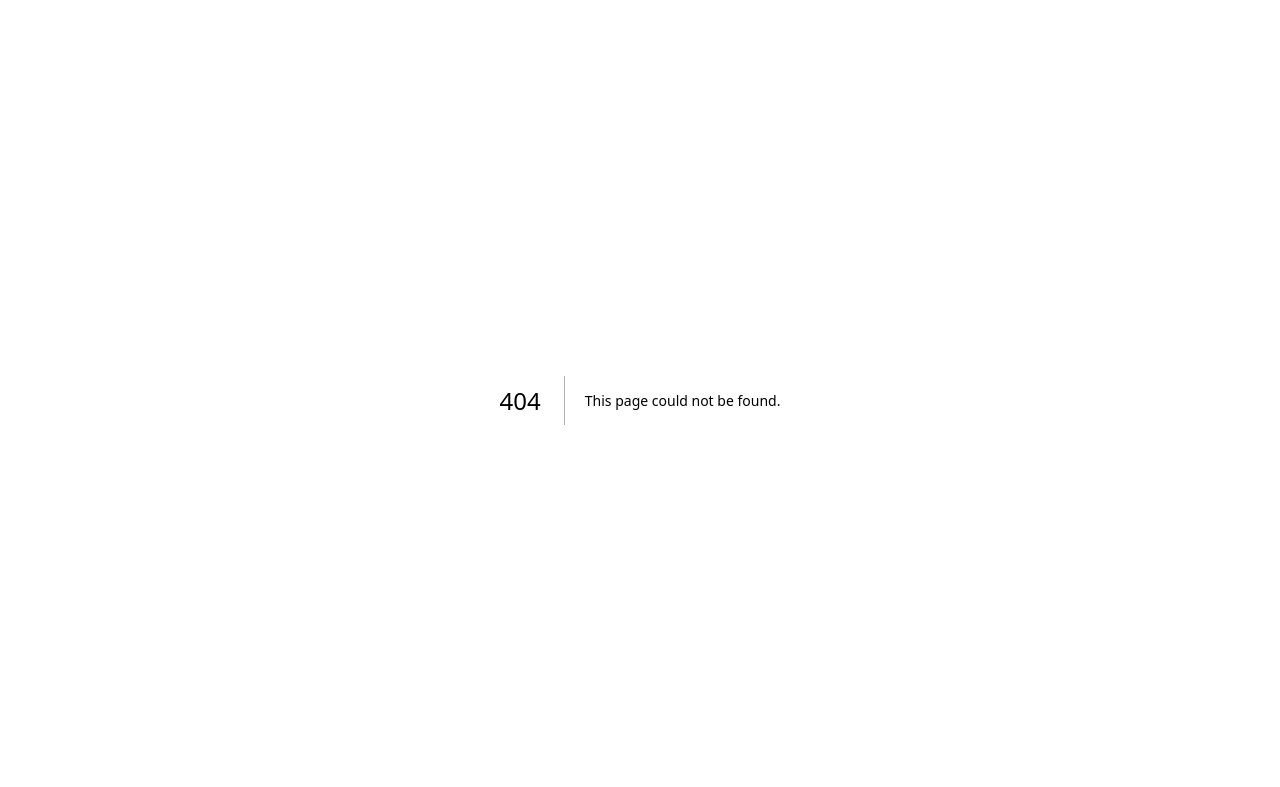
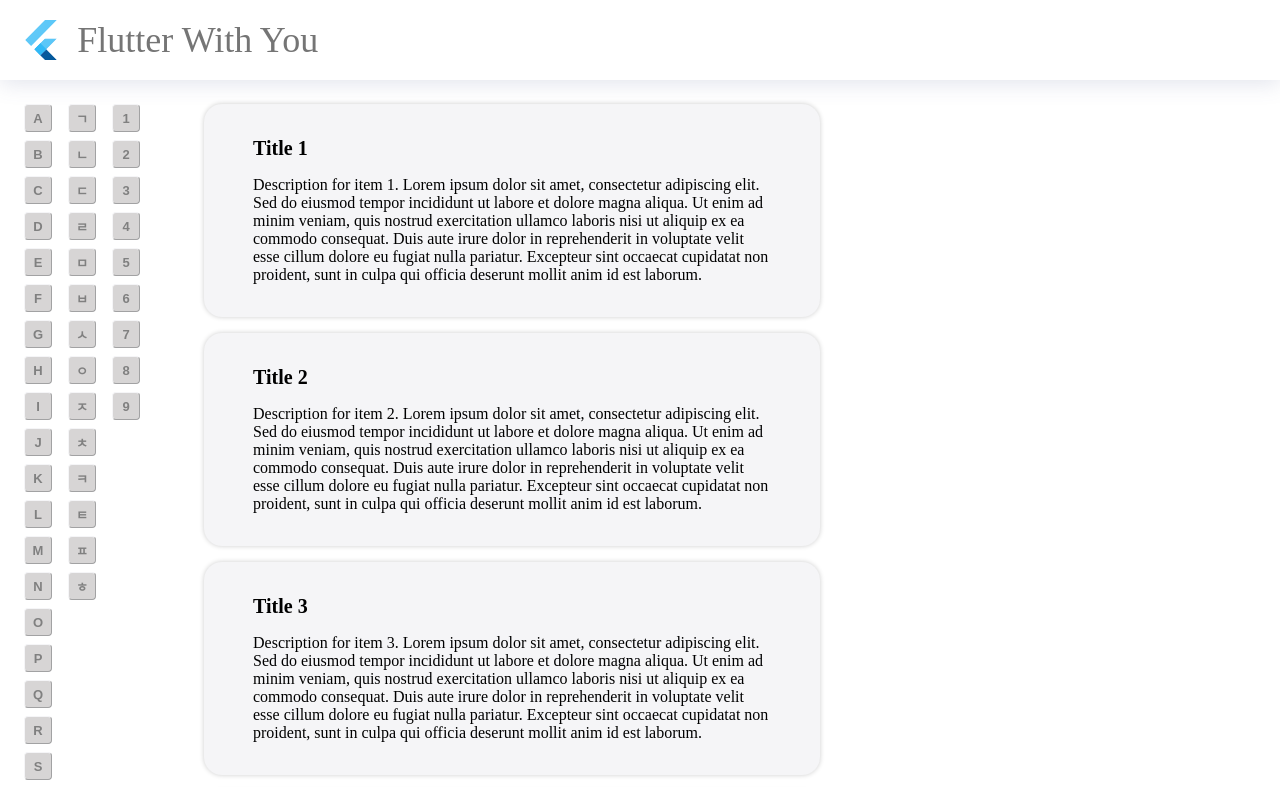
Before and after one commit to flutterwithyou/flutterwithyou-app, a Next.js app: page /glossary in a window 1280 px wide. Before the commit this address had no page. Shown: the top 787 px of the page. Built offline with nearby package versions, Linux system fonts and the light colour scheme.

Commit message:
init glossary layout

```diff
--- /dev/null
+++ b/components/GlossaryItem.tsx
@@ -0,0 +1,22 @@
+import React from 'react';
+import styles from "../styles/GlossaryPage.module.css";
+
+const GlossaryItem: React.FC = () => {
+    const items = Array.from({ length: 5 }, (_, index) => ({
+        title: `Title ${index + 1}`,
+        description: `Description for item ${index + 1}. Lorem ipsum dolor sit amet, consectetur adipiscing elit. Sed do eiusmod tempor incididunt ut labore et dolore magna aliqua. Ut enim ad minim veniam, quis nostrud exercitation ullamco laboris nisi ut aliquip ex ea commodo consequat. Duis aute irure dolor in reprehenderit in voluptate velit esse cillum dolore eu fugiat nulla pariatur. Excepteur sint occaecat cupidatat non proident, sunt in culpa qui officia deserunt mollit anim id est laborum.`
+    }));
+
+    return (
+        <div className={styles.container}>
+            {items.map((item, index) => (
+                <div key={index} className={styles.glossary}>
+                    <h3>{item.title}</h3>
+                    <p>{item.description}</p>
+                </div>
+            ))}
+        </div>
+    );
+};
+
+export default GlossaryItem;
--- /dev/null
+++ b/components/Header.tsx
@@ -0,0 +1,17 @@
+
+import styles from "../styles/GlossaryPage.module.css"
+const Header: React.FC = () => {
+    return (
+        <header className={styles.header}>
+            <a
+                href="./"
+                rel="noopener noreferrer"
+            >
+                <img src="/flutter.svg" className={styles.logo} alt="logo" />
+                <span className={styles.title}>Flutter With You</span>
+            </a>
+        </header>
+    );
+};
+
+export default Header;
--- /dev/null
+++ b/components/NavButton.tsx
@@ -0,0 +1,37 @@
+// NavButton.tsx
+
+import React from 'react';
+import styles from "../styles/GlossaryPage.module.css";
+
+interface AlphabetNavigationProps {
+    version: string;
+    onItemClick: (alphabet: string) => void;
+}
+
+const NavButton: React.FC<AlphabetNavigationProps> = ({ version, onItemClick }) => {
+    let alphabets: string[] = [];
+
+    switch (version) {
+        case 'ko':
+            alphabets = ['ㄱ', 'ㄴ', 'ㄷ', 'ㄹ', 'ㅁ', 'ㅂ', 'ㅅ', 'ㅇ', 'ㅈ', 'ㅊ', 'ㅋ', 'ㅌ', 'ㅍ', 'ㅎ'];
+            break;
+        case 'num':
+            alphabets = ['1', '2', '3', '4', '5', '6', '7', '8', '9'];
+            break;
+        default:
+            alphabets = Array.from({ length: 26 }, (_, index) => String.fromCharCode(65 + index));
+            break;
+    }
+
+    return (
+        <div className={styles.navigationContainer}>
+            {alphabets.map((alphabet, index) => (
+                <button className={styles.navigation} key={index} onClick={() => onItemClick(alphabet)}>
+                    {alphabet}
+                </button>
+            ))}
+        </div>
+    );
+};
+
+export default NavButton;
--- /dev/null
+++ b/pages/glossary.tsx
@@ -0,0 +1,24 @@
+import { NextPage } from "next"
+import Header from "@/components/Header"
+import NavButton from "@/components/NavButton"
+import GlossaryItem from "@/components/GlossaryItem"
+import styles from "@/styles/GlossaryPage.module.css";
+const GlossaryPage: NextPage = () => {
+    const versions = ['en', 'ko', 'num'];
+
+
+    return <div className={styles.app}>
+        <Header />
+        <main className={styles.main}>
+            {versions.map(version => (
+                <NavButton key={version} version={version} onItemClick={function (alphabet: string): void {
+                    throw new Error("Function not implemented.")
+                }} />
+            ))}
+            <GlossaryItem />
+            <div className={styles.col4}></div>
+        </main>
+    </div>
+}
+
+export default GlossaryPage
--- /dev/null
+++ b/styles/GlossaryPage.module.css
@@ -0,0 +1,108 @@
+.app {
+    --body-bg-color: #fff;
+    --body-font: "Apple SD 산돌고딕 Neo", "Apple SD Sandol Gothic Neo", "AppleGothic";
+    background-color: var(--body-bg-color);
+    display: flex;
+    flex-direction: column;
+    flex: 1 1 auto;
+    max-width: 100%;
+    min-height: 100vh;
+    position: relative;
+    -webkit-font-smoothing: antialiased;
+    font-family: var(--body-font);
+}
+
+.header {
+    height: 10vh;
+    width: 100%;
+    transition: box-shadow 0.3s;
+    display: flex;
+    box-shadow: 0 4px 20px rgba(88, 99, 148, 0.17);
+    align-items: center;
+    flex-direction: row;
+    position: sticky;
+    top: 0;
+    padding: 0 25px;
+    z-index: 1000;
+}
+
+.header a {
+    display: contents;
+}
+
+/* .header a:hover {
+    cursor: pointer;
+} */
+
+.logo {
+    height: 5vmin;
+    margin-right: 20px;
+}
+
+.title {
+    font-size: calc(4.5vmin);
+    color: #757575;
+}
+
+.main {
+    display: flex;
+    flex: 1 1 auto;
+    color: Black;
+    padding-block: 1.5rem;
+    padding-inline: 1.5rem;
+}
+
+.container {
+    display: flex;
+    flex-direction: column;
+    gap: 1rem;
+    margin-inline-start: 3rem;
+    max-inline-size: 50%;
+}
+
+.glossary {
+    background-color: #F5F5F7;
+    border-radius: 18px;
+    box-sizing: border-box;
+    border: 1px solid transparent;
+    box-shadow: 0 0 5px rgba(0, 0, 0, 0.2);
+    padding: 2rem 3rem;
+    min-height: 20vh;
+}
+
+.glossary h3 {
+    font-size: 20px;
+    font-weight: 600;
+    margin-block-end: 1rem;
+}
+
+.glossary p {
+    font-size: 16px;
+    overflow-wrap: break-word;
+    word-wrap: break-word;
+}
+
+.navigation {
+    background-color: rgba(165, 161, 161, 0.445);
+    font-weight: 700;
+    font-size: 13px;
+    border-radius: 0.25rem;
+    width: 1.75rem;
+    height: 1.75rem;
+    cursor: pointer;
+    border-width: 1px;
+    border-color: #F5F5F7;
+    color: grey;
+}
+
+.navigationContainer {
+    display: flex;
+    flex-direction: column;
+    gap: 0.5rem;
+    align-items: center;
+    margin-right: 1rem;
+}
+
+.col4 {
+    flex-grow: 4;
+}
```
Also changed, not shown: public/flutter.svg (added).
